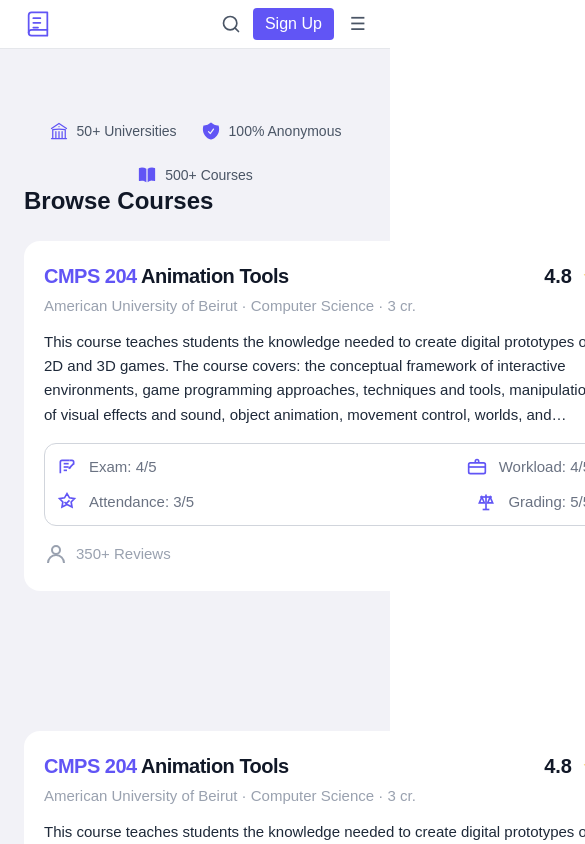
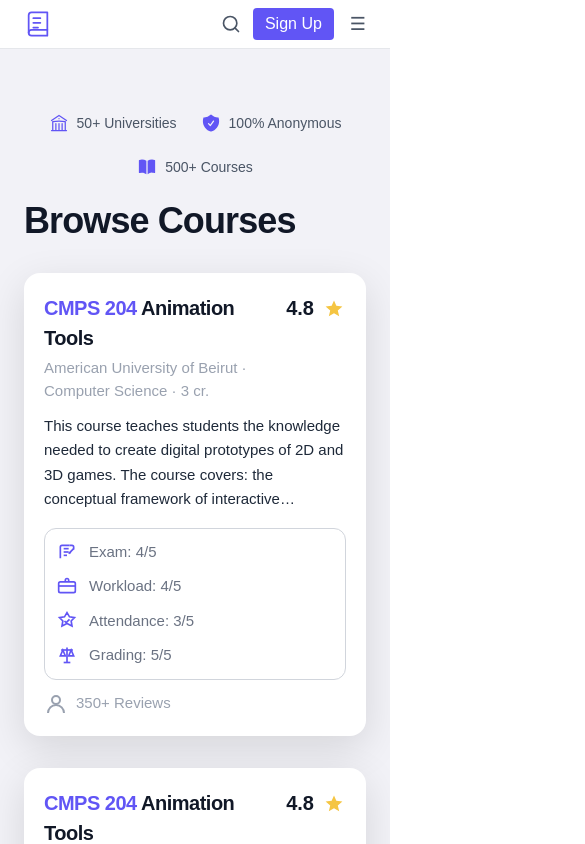
Before and after one commit to linnoureddine/techtalks-university-course-reality-check, a Next.js app: page / in a window 390 px wide. Shown: the top 844 px of the page, 585 px wide, since content can reach past the window. Built offline with nearby package versions, Linux system fonts and the light colour scheme.

Commit message:
fixed responsiveness

```diff
--- a/app/page.tsx
+++ b/app/page.tsx
@@ -3,12 +3,16 @@
 
 export default function Home() {
   return (
-    <main className="min-h-screen bg-[#F2F2F7] px-6 py-12">
-      <section className="mx-auto max-w-6xl">
+    <main className="min-h-screen bg-[#F2F2F7] px-6 py-10">
+      <section className="mx-auto max-w-7xl">
         <Stats />
-        <h2 className="text-2xl font-semibold text-[#111827]">Browse Courses</h2>
 
-        <div className="mt-6 grid grid-cols-1 gap-35 md:grid-cols-2">
+        <h2 className="mt-6 text-4xl font-extrabold tracking-tight text-[#111827]">
+          Browse Courses
+        </h2>
+
+        {/* CENTERED GRID */}
+        <div className="mt-8 grid justify-center gap-8 sm:grid-cols-1 md:grid-cols-2">
           <CourseCard
             code="CMPS 204"
             title="Animation Tools"
--- a/components/CourseCard.tsx
+++ b/components/CourseCard.tsx
@@ -32,7 +32,13 @@
 
 function PenPaperIcon(props: React.SVGProps<SVGSVGElement>) {
   return (
-    <svg viewBox="0 0 24 24" fill="none" stroke="currentColor" strokeWidth="2" {...props}>
+    <svg
+      viewBox="0 0 24 24"
+      fill="none"
+      stroke="currentColor"
+      strokeWidth="2"
+      {...props}
+    >
       <path d="M4 19.5V6a2 2 0 0 1 2-2h9" />
       <path d="M15 4h3a2 2 0 0 1 2 2v3" />
       <path d="M8 8h6" />
@@ -46,7 +52,13 @@
 
 function BadgeCheckIcon(props: React.SVGProps<SVGSVGElement>) {
   return (
-    <svg viewBox="0 0 24 24" fill="none" stroke="currentColor" strokeWidth="2" {...props}>
+    <svg
+      viewBox="0 0 24 24"
+      fill="none"
+      stroke="currentColor"
+      strokeWidth="2"
+      {...props}
+    >
       <path d="M12 2l3 5 6 1-4 4 1 6-6-3-6 3 1-6-4-4 6-1 3-5z" />
       <path d="M9 12l2 2 4-4" />
     </svg>
@@ -55,7 +67,13 @@
 
 function BriefcaseIcon(props: React.SVGProps<SVGSVGElement>) {
   return (
-    <svg viewBox="0 0 24 24" fill="none" stroke="currentColor" strokeWidth="2" {...props}>
+    <svg
+      viewBox="0 0 24 24"
+      fill="none"
+      stroke="currentColor"
+      strokeWidth="2"
+      {...props}
+    >
       <path d="M10 6V5a2 2 0 0 1 2-2h0a2 2 0 0 1 2 2v1" />
       <path d="M4 7h16a2 2 0 0 1 2 2v9a2 2 0 0 1-2 2H4a2 2 0 0 1-2-2V9a2 2 0 0 1 2-2z" />
       <path d="M2 12h20" />
@@ -65,7 +83,13 @@
 
 function ScaleIcon(props: React.SVGProps<SVGSVGElement>) {
   return (
-    <svg viewBox="0 0 24 24" fill="none" stroke="currentColor" strokeWidth="2" {...props}>
+    <svg
+      viewBox="0 0 24 24"
+      fill="none"
+      stroke="currentColor"
+      strokeWidth="2"
+      {...props}
+    >
       <path d="M12 3v18" />
       <path d="M5 6h14" />
       <path d="M7 6l-3 7h6l-3-7z" />
@@ -77,7 +101,13 @@
 
 function UserIcon(props: React.SVGProps<SVGSVGElement>) {
   return (
-    <svg viewBox="0 0 24 24" fill="none" stroke="currentColor" strokeWidth="2" {...props}>
+    <svg
+      viewBox="0 0 24 24"
+      fill="none"
+      stroke="currentColor"
+      strokeWidth="2"
+      {...props}
+    >
       <path d="M20 21a8 8 0 0 0-16 0" />
       <circle cx="12" cy="8" r="4" />
     </svg>
@@ -96,16 +126,18 @@
   reviewsLabel,
   className = "",
 }: CourseCardProps) {
+  const slug = code.trim().replace(/\s+/g, "-"); // safer than replace(" ", "-")
+
   return (
-  <Link
-    href={`/courses/${code.replace(" ", "-")}`}
-    className="block"
-  >
+    <Link href={`/courses/${slug}`} className="block w-full">
       <div
-      className={`w-[600px] h-[350px] rounded-2xl bg-white p-5 shadow-[0_12px_40px_rgba(0,0,0,0.12) ]
-      cursor-pointer transition-transform hover:scale-[1.01] hover:shadow-[0_20px_60px_rgba(0,0,0,0.15)]
+  className={`w-full max-w-[900px] min-h-[250px] rounded-2xl bg-white p-5
+  shadow-[0_12px_40px_rgba(0,0,0,0.12)]
+  cursor-pointer transition-transform hover:scale-[1.01]
+  hover:shadow-[0_20px_60px_rgba(0,0,0,0.15)]
   ${className}`}
       >
+        {/* Header */}
         <div className="flex items-start justify-between gap-4">
           <div className="min-w-0">
             <h3 className="text-[20px] font-semibold tracking-tight text-[#111827]">
@@ -124,12 +156,14 @@
           </div>
         </div>
 
+        {/* Description */}
         <p className="mt-3 text-[15px] leading-relaxed text-gray-800 line-clamp-4">
           {description}
         </p>
 
+        {/* Metrics: 1 column on mobile, 2 on sm+ */}
         <div className="mt-4 rounded-xl border border-gray-300 p-3">
-        <div className="grid grid-cols-2 gap-y-3 gap-x-6">
+          <div className="grid grid-cols-1 sm:grid-cols-2 gap-y-3 gap-x-6">
             <div className="flex items-center gap-3">
               <PenPaperIcon className="h-5 w-5 text-[#6155F5]" />
               <span className="text-[15px] text-gray-500">
@@ -137,7 +171,7 @@
               </span>
             </div>
 
-          <div className="flex items-center justify-end gap-3">
+            <div className="flex items-center gap-3 sm:justify-end">
               <BriefcaseIcon className="h-5 w-5 text-[#6155F5]" />
               <span className="text-[15px] text-gray-500">
                 Workload: {metrics.workload}/5
@@ -151,7 +185,7 @@
               </span>
             </div>
 
-          <div className="flex items-center justify-end gap-3">
+            <div className="flex items-center gap-3 sm:justify-end">
               <ScaleIcon className="h-5 w-5 text-[#6155F5]" />
               <span className="text-[15px] text-gray-500">
                 Grading: {metrics.grading}/5
@@ -160,12 +194,12 @@
           </div>
         </div>
 
-      <div className="mt-4 flex items-center gap-2 text-gray-400">
+        {/* Reviews: tighter spacing */}
+        <div className="mt-3 flex items-center gap-2 text-gray-400">
           <UserIcon className="h-6 w-6" />
           <span className="text-[15px] font-medium">{reviewsLabel}</span>
         </div>
       </div>
     </Link>
   );
-
 }
```
Lines whose indentation alone changed are shown as unchanged.
